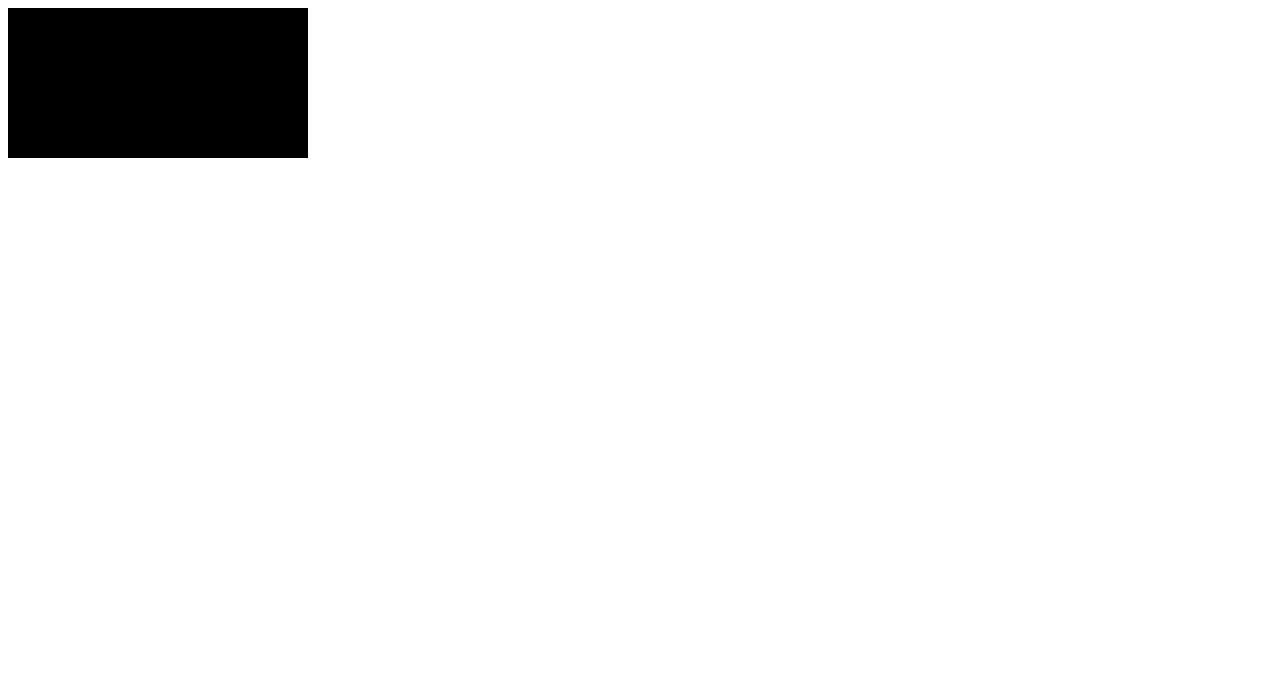
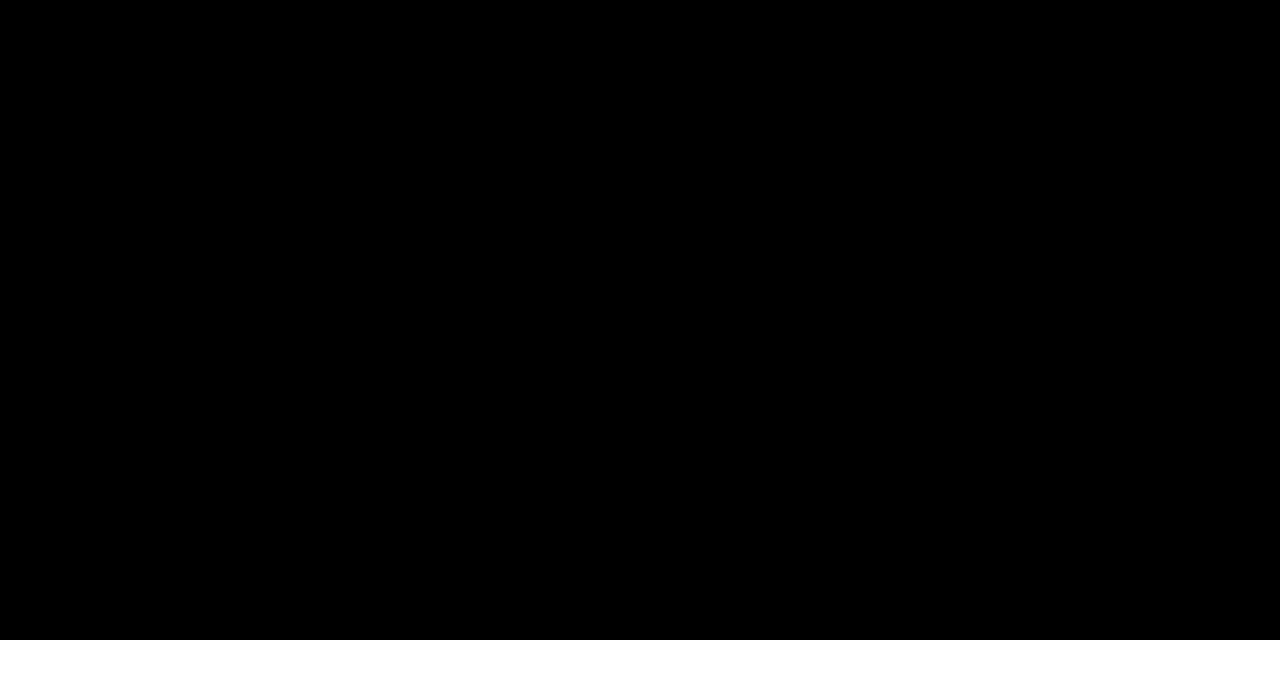
Before and after one commit to iComputeDaily/Webgl-Render, a plain HTML site: page index.html in a window 1280 px wide. Drawn offline with Linux system fonts and the light colour scheme.

Commit message:
Improve formatting add comments and make the canvas element fullscreen with no scrollbar.

```diff
--- a/index.html
+++ b/index.html
@@ -3,6 +3,7 @@
 <html lang="en">
 	<head>
 		<meta charset="UTF-8">
+		<link rel="stylesheet" type="text/css" href="style.css">
 
 		<title>Render Test</title>
 	</head>
--- a/mainRender.js
+++ b/mainRender.js
@@ -1,12 +1,14 @@
 function main() {
-	const canvas = document.querySelector("#glCanvas");
-	const gl = canvas.getContext("experimental-webgl");
+	const canvas = document.querySelector("#glCanvas"); // Find the element we want to draw to
+	const gl = canvas.getContext("experimental-webgl"); // Get the context
 
+	// Exit if something went worng
 	if (gl === null) {
 		alert("Unable to initialize WebGL. Your browser or machine may not support it.");
 		return;
 	}
 
+	// Set the color to clear the buffer with and then clear the buffer
 	gl.clearColor(0.0, 0.0, 0.0, 1.0);
 	gl.clear(gl.COLOR_BUFFER_BIT);
 }
--- /dev/null
+++ b/style.css
@@ -0,0 +1,14 @@
+body {
+	overflow: hidden;
+
+	margin: 0;
+	padding: 0;
+}
+
+#glCanvas {
+	margin: 0;
+	padding: 0;
+
+	width: 100%;
+	height: 100%;
+}
```
